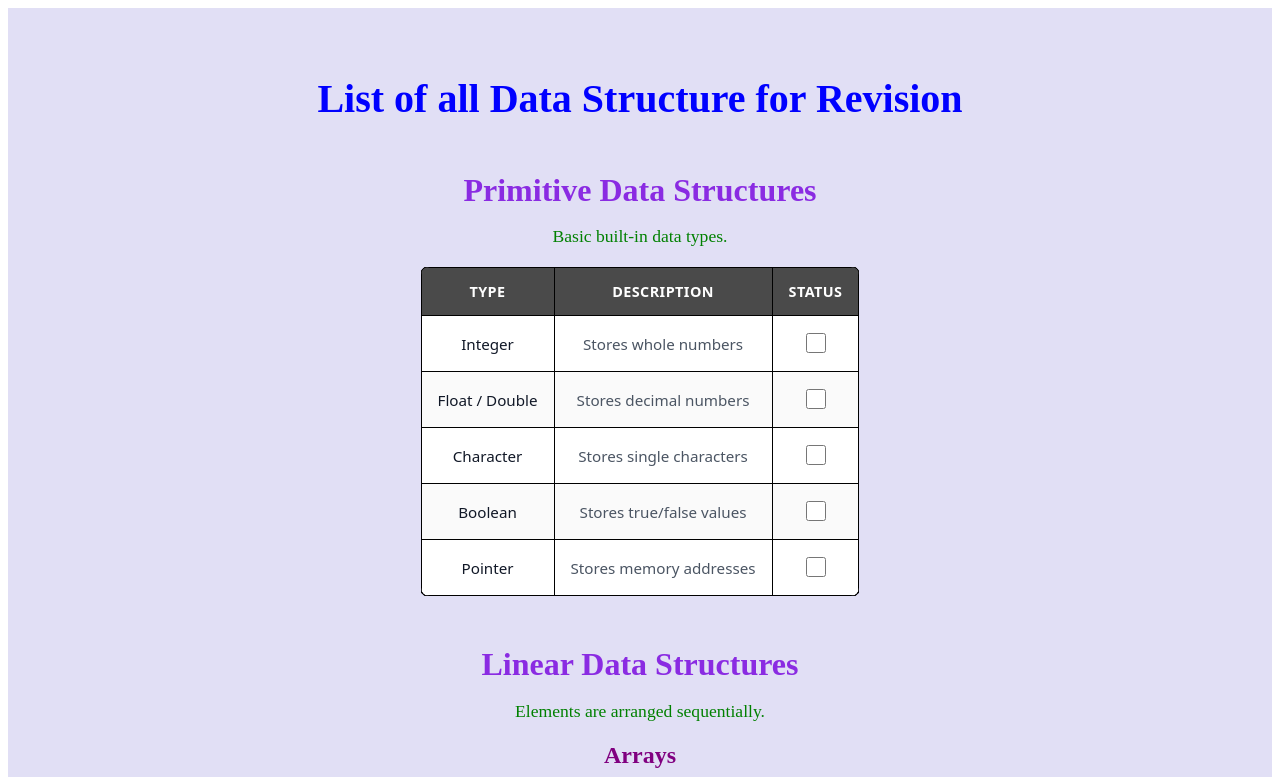
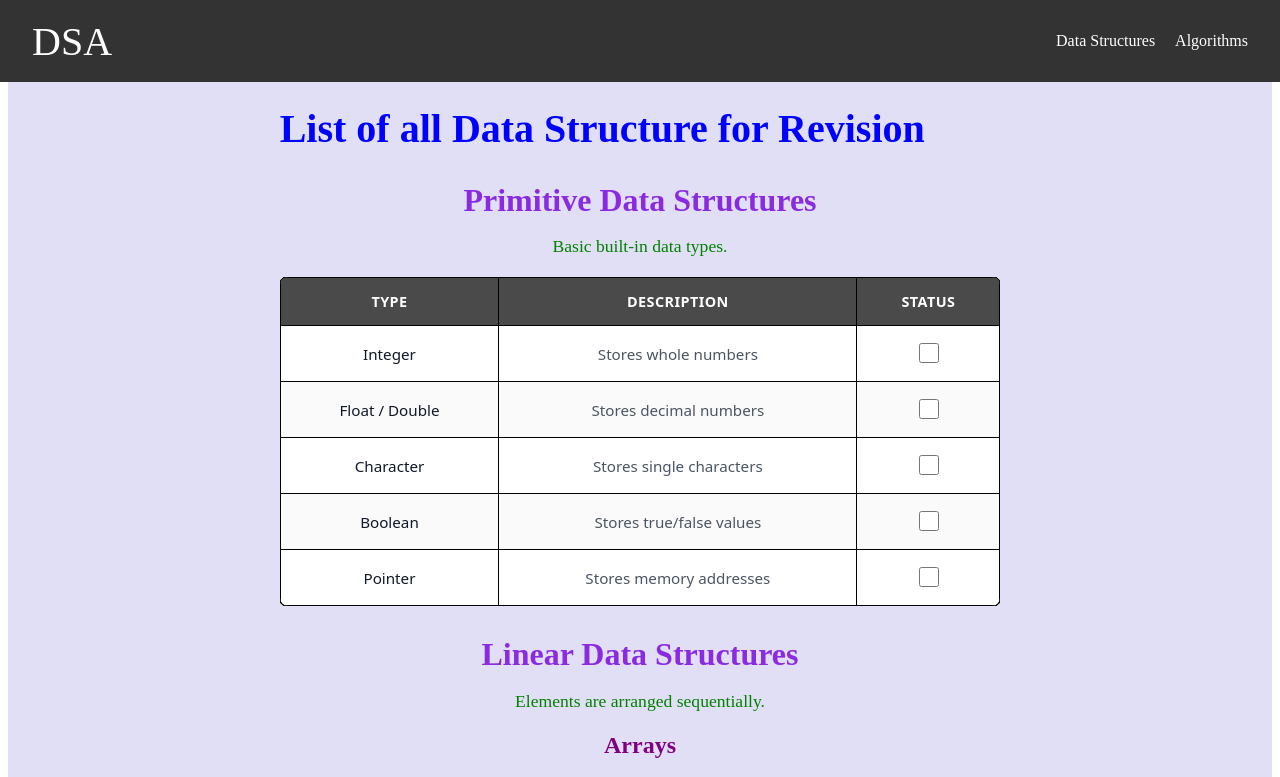
Before and after one commit to amitvermamjm/DSA, a React (Vite) app: page / in a window 1280 px wide. Shown: the top 777 px of the page. Built offline with nearby package versions, Linux system fonts and the light colour scheme.

Commit message:
added nav bar

```diff
--- a/src/App.css
+++ b/src/App.css
@@ -1,11 +1,11 @@
 .App, .data-structures-section, .algorithms-section {
     background-color: #e1dff5;
-    color: black;
+    color: white;
     display: flex;
     flex-direction: column;
     align-items: center;
     min-height: 100vh;
-    padding: 20px;
+    padding: 0px;
     }
 
 h1 {
@@ -144,3 +144,84 @@ input[type="checkbox"] {
     color: #6b7280;
   }
 }
+
+body {
+  padding-top: 70px;
+}
+
+.navbar {
+  position: fixed;
+  display: flex;
+  justify-content: space-between;
+  align-items: center;
+  width: 100%; /* Forces full width */
+  top: 0;
+  left: 0;
+  right: 0;
+  background-color: #333;
+  padding: 1rem 2rem;
+  box-sizing: border-box;
+  z-index: 1000;
+}
+
+.nav-links {
+  display: flex;
+  list-style: none;
+  gap: 20px;
+}
+
+.nav-links a {
+  color: white;
+  text-decoration: none;
+  transition: color 0.3s;
+}
+
+.nav-links a:hover {
+  color: #ff9900;
+}
+
+.dropdown {
+  position: relative;
+  display: inline-block;
+}
+
+/* 2. Hide the dropdown menu by default */
+.dropdown-content {
+  display: none;
+  position: absolute;
+  background-color: #f9f9f9;
+  min-width: 200px;
+  box-shadow: 0px 8px 16px rgba(0,0,0,0.2);
+  z-index: 1;
+  top: 100%; /* Places it right below the nav link */
+  right: 0;
+  left: auto;
+}
+
+.logo {
+  font-size: 2.5rem;
+}
+
+/* 3. Style the links inside the dropdown */
+.dropdown-content a {
+  color: black;
+  padding: 12px 16px;
+  text-decoration: none;
+  display: block;
+}
+
+/* 4. Show the menu on hover */
+.dropdown:hover .dropdown-content {
+  display: block;
+}
+
+/* Optional: Change link color when hovering over dropdown items */
+.dropdown-content a:hover {
+  background-color: #f1f1f1;
+}
+
+html {
+  /* Set this to the height of your navbar plus a little extra */
+  scroll-padding-top: 80px;
+  scroll-behavior: smooth; /* This makes the transition look nice */
+}
--- a/src/App.jsx
+++ b/src/App.jsx
@@ -4,9 +4,28 @@ function App() {
   return (
     <>
       <div className="App">
-        <div className="data-structures-section">
+        <nav class="navbar">
+          <div class="logo">DSA</div>
+          <ul class="nav-links">
+            <li class="dropdown">
+              <a href="#data-structures-section" class="dropbtn">Data Structures</a>
+              <div class="dropdown-content">
+                <a href="#primitive-data-structures">Primitive Data Structures</a>
+                <a href="#linear-data-structures">Linear Data Structures</a>
+              </div>
+            </li>
+            <li class="dropdown">
+              <a href="#algorithms-section" class="dropbtn">Algorithms</a>
+              <div class="dropdown-content">
+                <a href="#searching-algorithms">Searching Algorithms</a>
+                <a href="#sorting-algorithms">Sorting Algorithms</a>
+              </div>
+            </li>
+          </ul>
+        </nav>
+        <div id="data-structures-section">
           <h1>List of all Data Structure for Revision</h1>
-          <div className="primitive-data-structures">
+          <div id="primitive-data-structures">
             <h2>Primitive Data Structures</h2>
             <p>Basic built-in data types.</p>
             <div className="table-container">
@@ -58,7 +77,7 @@ function App() {
               </table>
             </div>
           </div>
-          <div className="linear-data-structures">
+          <div id="linear-data-structures">
             <h2>Linear Data Structures</h2>
             <p>Elements are arranged sequentially.</p>
             <h3>Arrays</h3>
@@ -195,7 +214,7 @@ function App() {
               </table>
             </div>
           </div>
-          <div className="hash-based-data-structures">
+          <div id="hash-based-data-structures">
             <h2>Hash-Based Data Structures</h2>
             <p>Data structures that use hash functions for indexing.</p>
             <div className="table-container">
@@ -233,7 +252,7 @@ function App() {
               </table>
             </div>
           </div>
-          <div className="tree-data-structures">
+          <div id="tree-data-structures">
             <h2>Tree Data Structures</h2>
             <p>Hierarchical structures with parent-child relationships.</p>
             <h3>General Trees</h3>
@@ -363,7 +382,7 @@ function App() {
               </table>
             </div>
           </div>
-          <div className="graph-data-structures">
+          <div id="graph-data-structures">
             <h2>Graph Data Structures</h2>
             <p>Structures to represent networks of nodes and edges.</p>
             <div className="table-container">
@@ -422,7 +441,7 @@ function App() {
               </table>
             </div>
           </div>
-          <div className="set-map-structures">
+          <div id="set-map-structures">
             <h2>Set and Map Structures</h2>
             <p>Collections with unique or key-based access.</p>
             <div className="table-container">
@@ -469,9 +488,9 @@ function App() {
           </div>
         </div>
 
-        <div className="algorithms-section">
+        <div id="algorithms-section">
           <h1>List of Algorithms for Revision</h1>
-          <div className="searching-algorithms">
+          <div id="searching-algorithms">
             <h2>Searching Algorithms</h2>
             <p>Used to find elements in data</p>
             <div className="table-container">
@@ -530,7 +549,7 @@ function App() {
               </table>
             </div>
           </div>
-          <div className="sorting-algorithms">
+          <div id="sorting-algorithms">
             <h2>Sorting Algorithms</h2>
             <p>Arrange data in a specific order.</p>
             <h3>Comparison-Based Sorting</h3>
@@ -632,7 +651,7 @@ function App() {
               </table>
             </div>
           </div>
-          <div className="divide-and-conquer-algorithms">
+          <div id="divide-and-conquer-algorithms">
             <h2>Divide and Conquer Algorithms</h2>
             <p>Break problems into smaller subproblems.</p>
             <div className="table-container">
@@ -684,7 +703,7 @@ function App() {
               </table>
             </div>
           </div>
-          <div className="greedy-algorithms">
+          <div id="greedy-algorithms">
             <h2>Greedy Algorithms</h2>
             <p>Choose best option at each step.</p>
             <div className="table-container">
@@ -743,7 +762,7 @@ function App() {
               </table>
             </div>
           </div>
-          <div className="dynamic-programming-algorithms">
+          <div id="dynamic-programming-algorithms">
             <h2>Dynamic Programming Algorithms</h2>
             <p>Solve overlapping subproblems efficiently.</p>
             <div className="table-container">
@@ -809,7 +828,7 @@ function App() {
               </table>
             </div>
           </div>
-          <div className="backtracking-algorithms">
+          <div id="backtracking-algorithms">
             <h2>Backtracking Algorithms</h2>
             <p>Try all possibilities with pruning.</p>
             <div className="table-container">
@@ -861,7 +880,7 @@ function App() {
               </table>
             </div>
           </div>
-          <div className="graph-algorithms">
+          <div id="graph-algorithms">
             <h2>Graph Algorithms</h2>
             <p>Used for network-based problems.</p>
             <h3>Traversal</h3>
@@ -1005,7 +1024,7 @@ function App() {
               </table>
             </div>
           </div>
-          <div className="string-algorithms">
+          <div id="string-algorithms">
             <h2>String Algorithms</h2>
             <p>Text processing and pattern matching.</p>
             <div className="table-container">
@@ -1064,7 +1083,7 @@ function App() {
               </table>
             </div>
           </div>
-          <div className="mathematical-algorithms">
+          <div id="mathematical-algorithms">
             <h2>Mathematical Algorithms</h2>
             <p>Solve numerical problems.</p>
             <div className="table-container">
@@ -1116,7 +1135,7 @@ function App() {
               </table>
             </div>
           </div>
-          <div className="randomized-algorithms">
+          <div id="randomized-algorithms">
             <h2>Randomized Algorithms</h2>
             <p>Use randomness for efficiency.</p>
             <div className="table-container">
@@ -1161,7 +1180,7 @@ function App() {
               </table>
             </div>
           </div>
-          <div className="approximation-algorithms">
+          <div id="approximation-algorithms">
             <h2>Approximation Algorithms</h2>
             <p>Near-optimal solutions for NP-hard problems.</p>
             <div className="table-container">
@@ -1199,7 +1218,7 @@ function App() {
               </table>
             </div>
           </div>
-          <div className="cryptographic-algorithms">
+          <div id="cryptographic-algorithms">
             <h2>Cryptographic Algorithms</h2>
             <p>Security and encryption.</p>
             <div className="table-container">
@@ -1251,7 +1270,7 @@ function App() {
               </table>
             </div>
           </div>
-          <div className="compression-algorithms">
+          <div id="compression-algorithms">
             <h2>Compression Algorithms</h2>
             <p>Reduce data size.</p>
             <div className="table-container">
@@ -1289,7 +1308,7 @@ function App() {
               </table>
             </div>
           </div>
-          <div className="machine-learning-algorithms">
+          <div id="machine-learning-algorithms">
             <h2>Machine Learning Algorithms (High-Level)</h2>
             <p>Learning from data.</p>
             <div className="table-container">
@@ -1362,7 +1381,7 @@ function App() {
               </table>
             </div>
           </div>
-          <div className="operating-system-algorithms">
+          <div id="operating-system-algorithms">
             <h2>Operating System Algorithms</h2>
             <p>System-level resource management.</p>
             <div className="table-container">
@@ -1414,7 +1433,7 @@ function App() {
               </table>
             </div>
           </div>
-          <div className="distributed-networking-algorithms">
+          <div id="distributed-networking-algorithms">
             <h2>Distributed & Networking Algorithms</h2>
             <p>Used in large-scale systems.</p>
             <div className="table-container">
```
